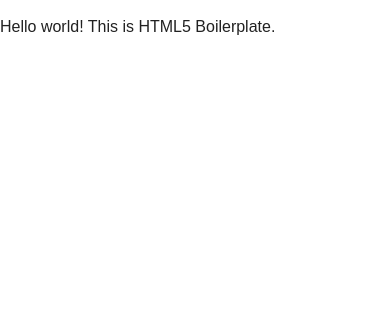
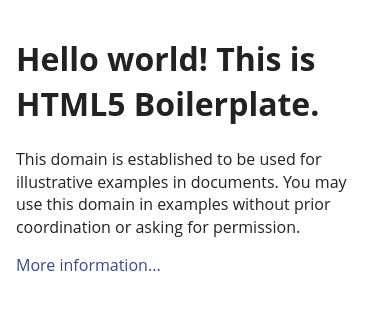
Before and after one commit to buchnersantos-zz/playground, a PHP site: page /index.html in a window 390 px wide. Shown: the top 310 px of the page. Run offline with PHP 8.4, Linux system fonts and the light colour scheme.

Commit message:
Init content

```diff
--- a/css/main.css
+++ b/css/main.css
@@ -95,10 +95,26 @@
    Author's custom styles
    ========================================================================== */
 
+body {
+    background-color: #f0f0f2;
+    margin: 0;
+    padding: 0;
+    font-family: "Open Sans", "Helvetica Neue", Helvetica, Arial, sans-serif;
 
+}
 
+div {
+    width: 600px;
+    margin: 5em auto;
+    padding: 50px;
+    background-color: #fff;
+    border-radius: 1em;
+}
 
-
+a:link, a:visited {
+    color: #38488f;
+    text-decoration: none;
+}
 
 
 
@@ -186,10 +202,23 @@
 }
 
 /* ==========================================================================
-   EXAMPLE Media Queries for Responsive Design.
+   Media Queries for Responsive Design.
    These examples override the primary ('mobile first') styles.
    Modify as content requires.
    ========================================================================== */
+
+/* custom */
+@media (max-width: 700px) {
+    body {
+        background-color: #fff;
+    }
+    div {
+        width: auto;
+        margin: 0 auto;
+        border-radius: 0;
+        padding: 1em;
+    }
+}
 
 @media only screen and (min-width: 35em) {
     /* Style adjustments for viewports that meet the condition */
--- a/index.html
+++ b/index.html
@@ -20,7 +20,12 @@
         <![endif]-->
 
         <!-- Add your site or application content here -->
-        <p>Hello world! This is HTML5 Boilerplate.</p>
+        <div>
+            <h1>Hello world! This is HTML5 Boilerplate.</h1>
+            <p>This domain is established to be used for illustrative examples in documents. You may use this
+            domain in examples without prior coordination or asking for permission.</p>
+            <p><a href="http://www.iana.org/domains/example">More information...</a></p>
+        </div>
 
         <script src="https://code.jquery.com/jquery-1.12.0.min.js"></script>
         <script>window.jQuery || document.write('<script src="js/vendor/jquery-1.12.0.min.js"><\/script>')</script>
```
